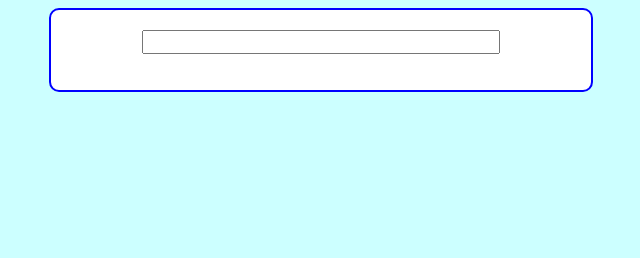
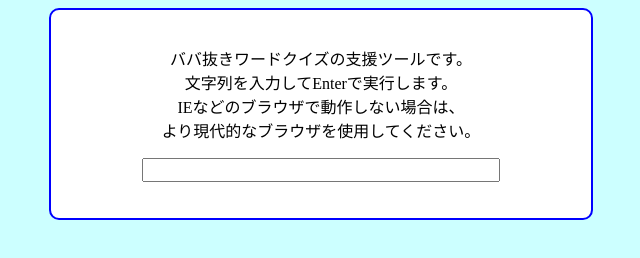
Before and after one commit to tatt61880/OldMaidQuizTool, a plain HTML site: page index.html in a window 1280 px wide. Shown: the whole page, without its empty margins (319-959 px from the left). Drawn offline with Linux system fonts and the light colour scheme.

Commit message:
Update index.html

```diff
--- a/index.html
+++ b/index.html
@@ -8,11 +8,17 @@
   <link rel="shortcut icon" href="./images/favicon.ico" type="image/x-icon">
   <link rel="stylesheet" href="./css/style.css">
   <script src="./js/jquery.min.js"></script>
-  <script src="./js/main.js"></script>
+  <script src="./js/main.js?2020-11-27"></script>
 </head>
 
 <body>
 <div id="contents">
+<p>
+ババ抜きワードクイズの支援ツールです。<br>
+文字列を入力してEnterで実行します。<br>
+IEなどのブラウザで動作しない場合は、<br>
+より現代的なブラウザを使用してください。
+</p>
 <input type="text" value="" id="input-text" style="width: 350px; font-size: 16px;">
 <p>
 <div id="before"></div>
```
